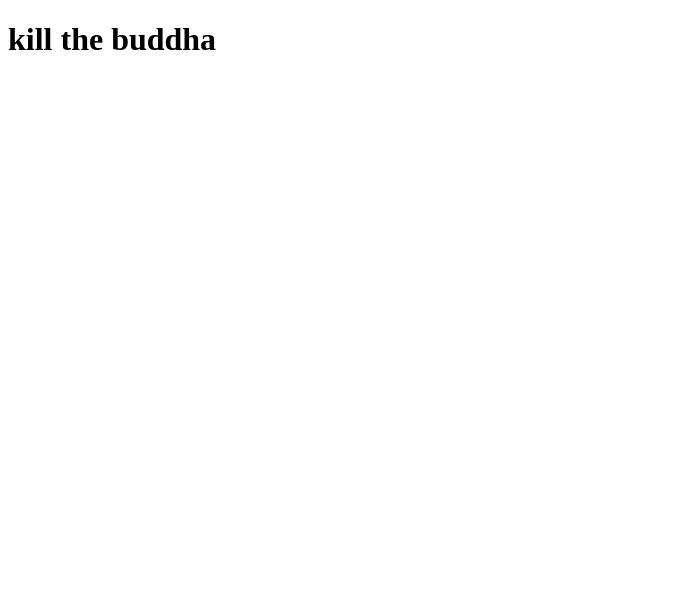
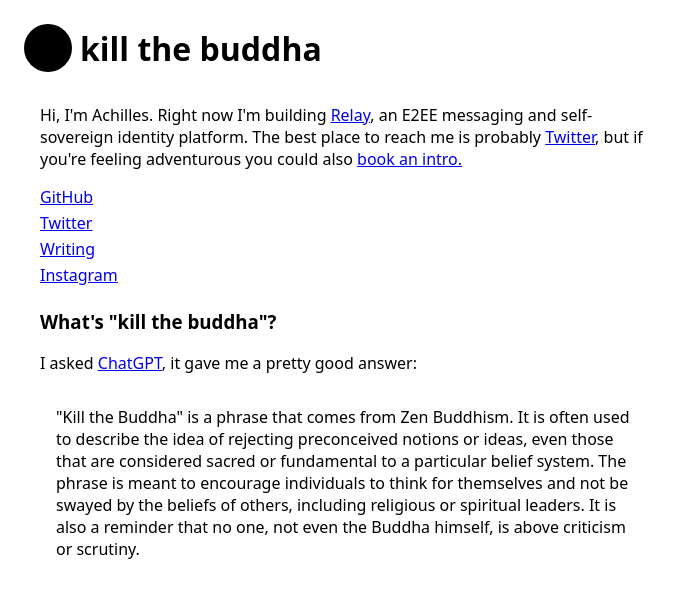
Before and after one commit to killthebuddh4/killthebuddh4.github.io, a plain HTML site: page index.html in a window 1280 px wide. Shown: the whole page, without its empty margins (0-697 px from the left). Drawn offline with Linux system fonts and the light colour scheme.

Commit message:
kill the buddha!

```diff
--- a/index.html
+++ b/index.html
@@ -1,6 +1,74 @@
 <!DOCTYPE html>
+<style>
+  body {
+    max-width: 70ch;
+    padding: 1rem;
+    font-family: system-ui, -apple-system, BlinkMacSystemFont, 'Segoe UI', Roboto, Oxygen, Ubuntu, Cantarell, 'Open Sans', 'Helvetica Neue', sans-serif;
+  }
+  nav {
+    display: flex;
+    flex-direction: column;
+  }
+  .black-circle {
+    width: 3rem;
+    height: 3rem;
+    background-color: black;
+    border-radius: 100rem;
+    margin-right: 0.5rem;
+  }
+  header {
+    display: flex;
+    align-items: center;
+  }
+  header h1 {
+    margin: 0;
+  }
+  nav {
+    display: flex;
+  }
+  nav a {
+    margin-bottom: 0.25rem;
+  }
+  main {
+    padding: 1rem;
+  }
+  blockquote {
+    margin: 0;
+    padding: 1rem;
+  }
+</style>
 <html>
   <body>
-    <h1>kill the buddha</h1>
+    <header>
+      <a href="/">
+        <div class="black-circle"></div>
+      </a>
+      <h1>kill the buddha</h1>
+    </header>
+    <main>
+      <p>Hi, I'm Achilles. Right now I'm building <a href="https://github.com/relaycc">Relay</a>, an E2EE messaging and
+      self-sovereign identity platform. The best place to reach me is probably
+      <a href="https://twitter.com/killthebuddha_">Twitter</a>, but if you're feeling adventurous you could also <a
+      href="https://cal.com/achilles-schmelzer-pb38ql/intro?month=2022-12&date=2022-12-14">book
+      an intro.</a></p>
+      <nav>
+        <a href="https://github.com/killthebuddh4">GitHub</a>
+        <a href="https://twitter.com/killthebuddha_">Twitter</a>
+        <a href="https://killthebuddha.svbtle.com/">Writing</a>
+        <a href="https://instagram.com/killthebuddh4">Instagram</a>
+      </nav>
+      <h3>What's "kill the buddha"?</h3>
+      <p>I asked <a href="https://openai.com/blog/chatgpt/">ChatGPT</a>, it gave
+      me a pretty good answer:
+      <blockquote>
+        "Kill the Buddha" is a phrase that comes from Zen Buddhism. It is often
+        used to describe the idea of rejecting preconceived notions or ideas, even
+        those that are considered sacred or fundamental to a particular belief
+        system. The phrase is meant to encourage individuals to think for
+        themselves and not be swayed by the beliefs of others, including religious
+        or spiritual leaders. It is also a reminder that no one, not even the
+        Buddha himself, is above criticism or scrutiny.
+      </blockquote>
+    </main>
   </body>
 </html>
```
